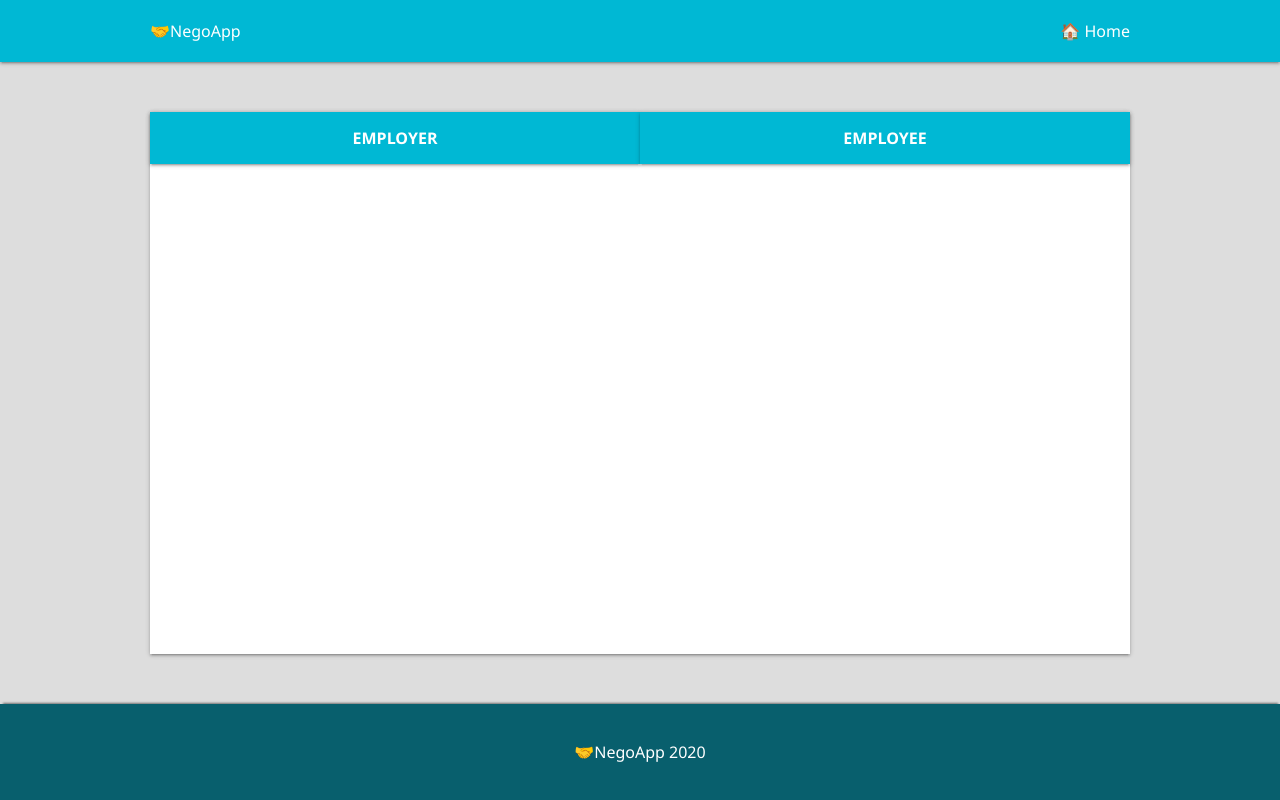
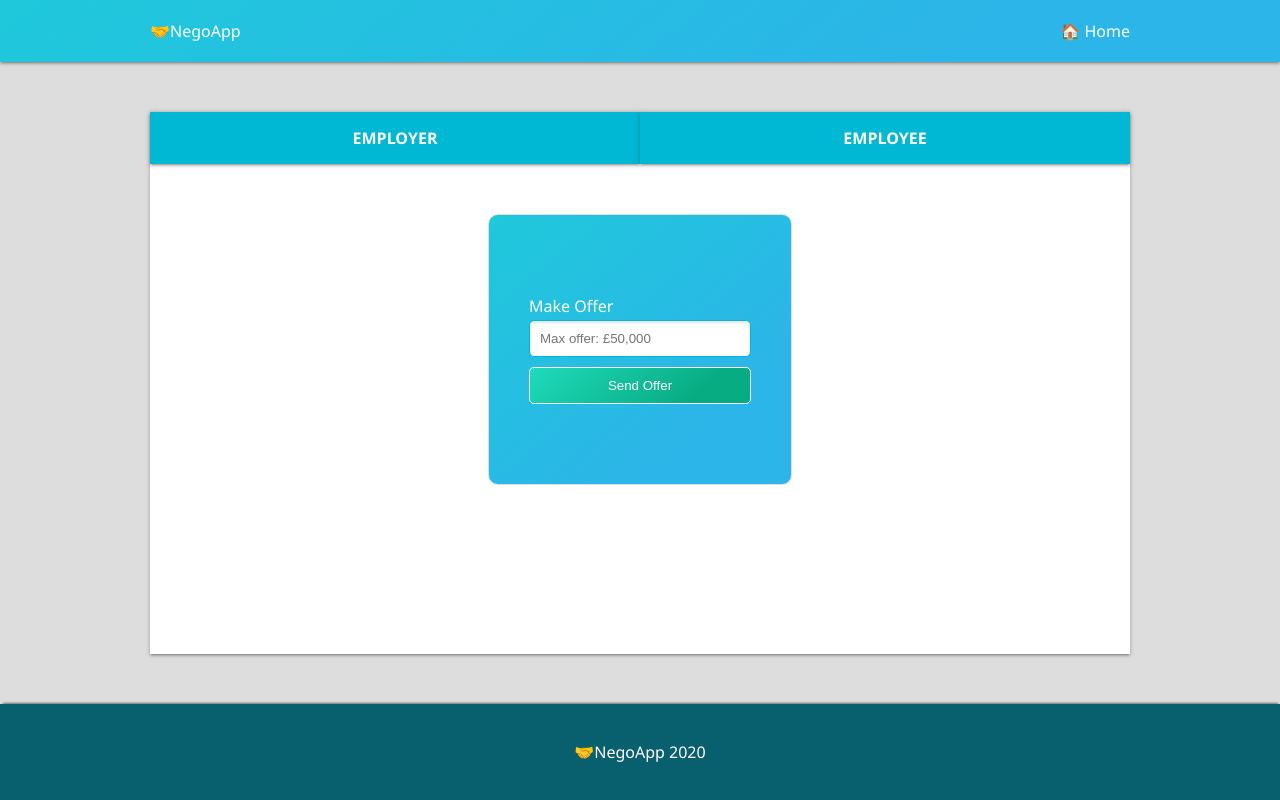
Before and after one commit to Ben4code/simple_vuejs_shopping_cart, a Vue app: page / in a window 1280 px wide. Built offline with nearby package versions, Linux system fonts and the light colour scheme.

Commit message:
Added styles for form

```diff
--- /dev/null
+++ b/src/components/Form.vue
@@ -0,0 +1,64 @@
+<template>
+  <div>
+    <form class="form" @submit.prevent="submitForm()">
+      <div>
+        <label for="offer">Make Offer</label>
+        <input id="offer" class="form__input" type="text" placeholder="Max offer: £50,000" />
+        <button class="form__btn">Send Offer</button>
+      </div>
+    </form>
+  </div>
+</template>
+
+<script>
+export default {
+  name: "Form",
+  data() {
+    return {};
+  },
+  methods: {
+    submitForm() {}
+  }
+};
+</script>
+
+<style>
+.form {
+  border: 1px solid #ddd;
+  padding: 8rem 4rem;
+  border-radius: 1rem;
+  background-image: linear-gradient(141deg, #1fc8db 0%, #2cb5e8 75%);
+}
+.form label{
+  color: #fff;
+  display: block;
+  margin-bottom: .3rem;
+
+}
+.form input[type=text]{
+  margin-bottom: 1rem;
+  display: block;
+  outline: none;
+  padding: 1rem;
+  border-radius: .5rem;
+  border: 1px solid #00b8d4;
+  box-shadow: inset 0 1px 2px 1px rgba(0,0,0,.1);
+  width: 20rem;
+}
+.form ::placeholder,
+.form ::-webkit-input-placeholder,
+.form ::-moz-input-placeholder{
+  color: #00b8d4;
+}
+.form__btn{
+  padding: 1rem;
+  display: inline-block;
+  background-image: linear-gradient(141deg, #1fdbbc 0%, #08ac83 75%);
+  width: 100%;
+  outline: none;
+  border-radius: .5rem;
+  border: 1px solid #fff;
+  color: #fff;
+  cursor: pointer;
+}
+</style>
--- a/src/components/Tabs.vue
+++ b/src/components/Tabs.vue
@@ -4,12 +4,21 @@
       <h4 class="tabs__control">Employer</h4>
       <h4 class="tabs__control">Employee</h4>
     </div>
+    <div class="tabs__content">
+      <Form/>
+    </div>
   </div>
 </template>
 
 <script>
+import Form from '@/components/Form'
+
+
 export default {
-  name: 'Tabs'
+  name: 'Tabs',
+  components: {
+    Form
+  }
 }
 </script>
 
@@ -41,4 +50,10 @@ export default {
       0 3px 1px -2px rgba(0,0,0,0.12),
       0 1px 5px 0 rgba(0,0,0,0.2);
  }
+ .tabs__content{
+   display: flex;
+   justify-content: center;
+   align-items: flex-start;
+   padding-top: 5rem;
+ }
 </style>
--- a/src/components/layouts/Header.vue
+++ b/src/components/layouts/Header.vue
@@ -17,7 +17,7 @@ export default {
 
 <style scoped>
   .nav{
-    background-color: #00b8d4;
+    background-image: linear-gradient(141deg, #1fc8db 0%, #2cb5e8 75%);
     padding: 2rem 15rem;
     box-shadow:
       0 2px 2px 0 rgba(0,0,0,0.14),
```
